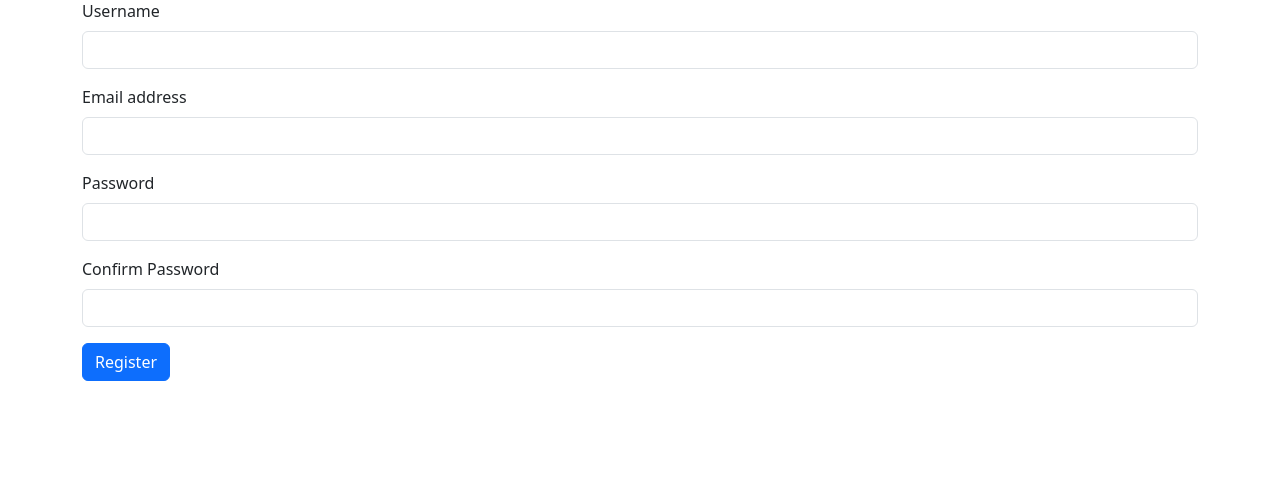
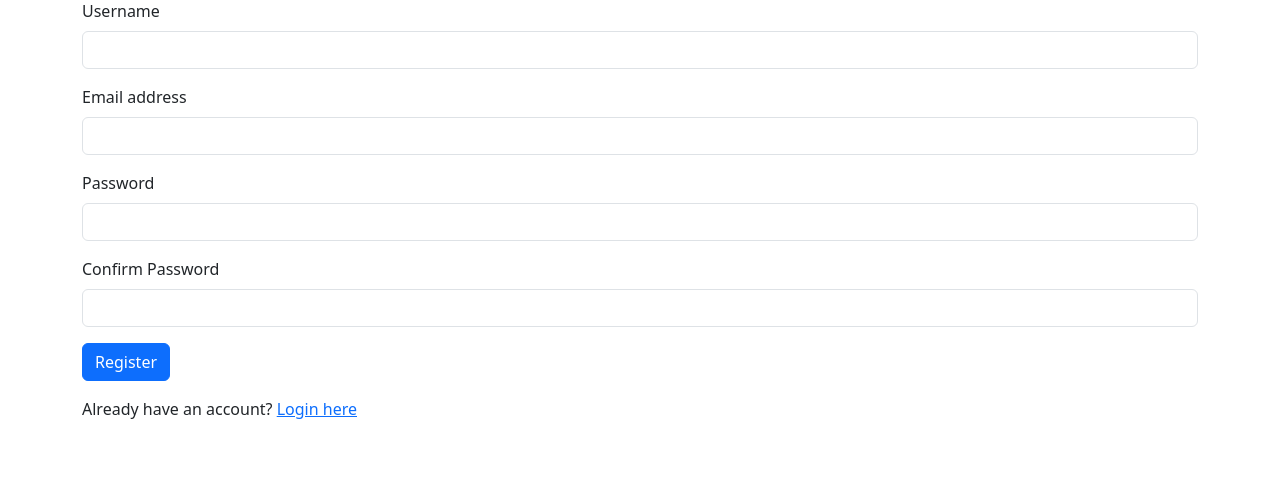
Before and after one commit to billyjo287/oop, a PHP site: page /register.php in a window 1280 px wide. Shown: the part 95-594 px from the top of the page. Run offline with PHP 8.4, Linux system fonts and the light colour scheme; data that the repository does not hold is empty.

Commit message:
Adding the login link on my register page

```diff
--- a/public/register.php
+++ b/public/register.php
@@ -45,6 +45,8 @@
             <span id="password_error" class="text-danger"></span>
         </div>
         <button type="submit" class="btn btn-primary">Register</button>
+
+        <p class="mt-3">Already have an account? <a href="login.php.php">Login here</a></p>
     </form>
 </div>
 </body>
```
